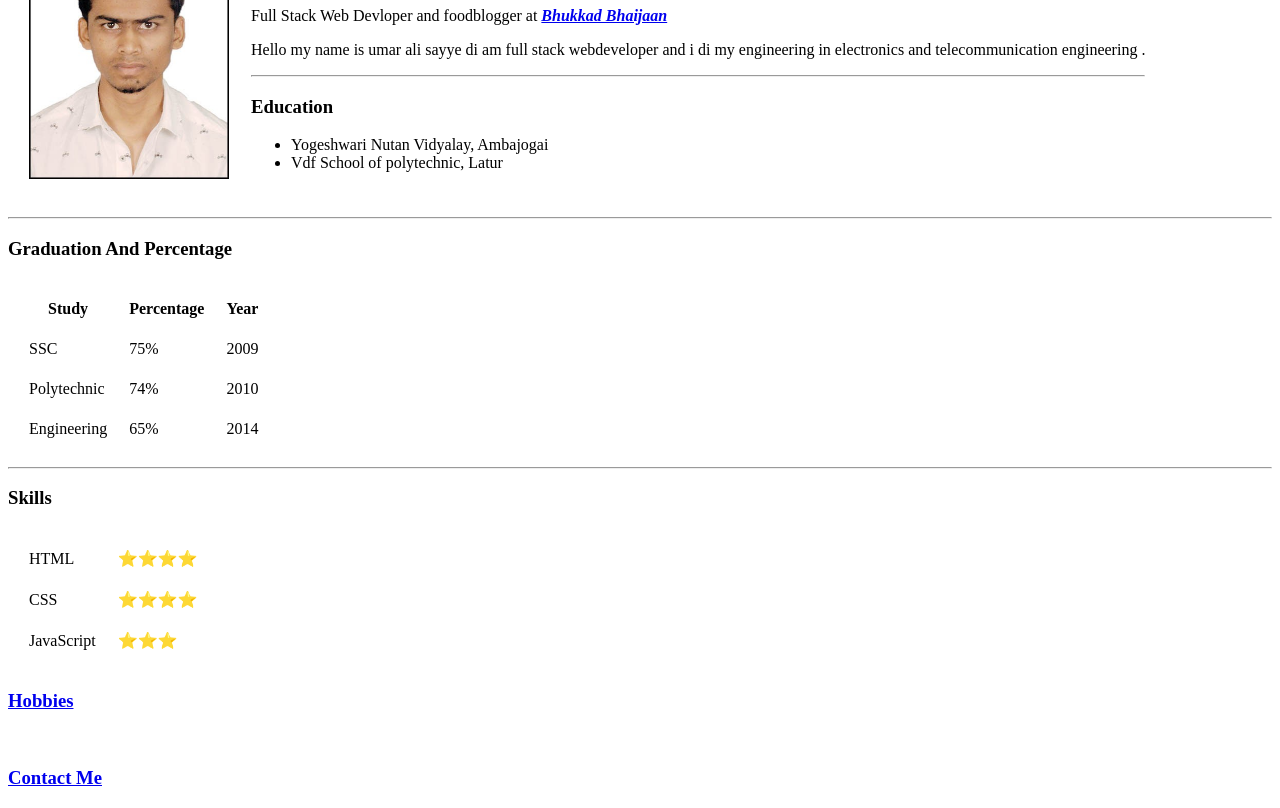
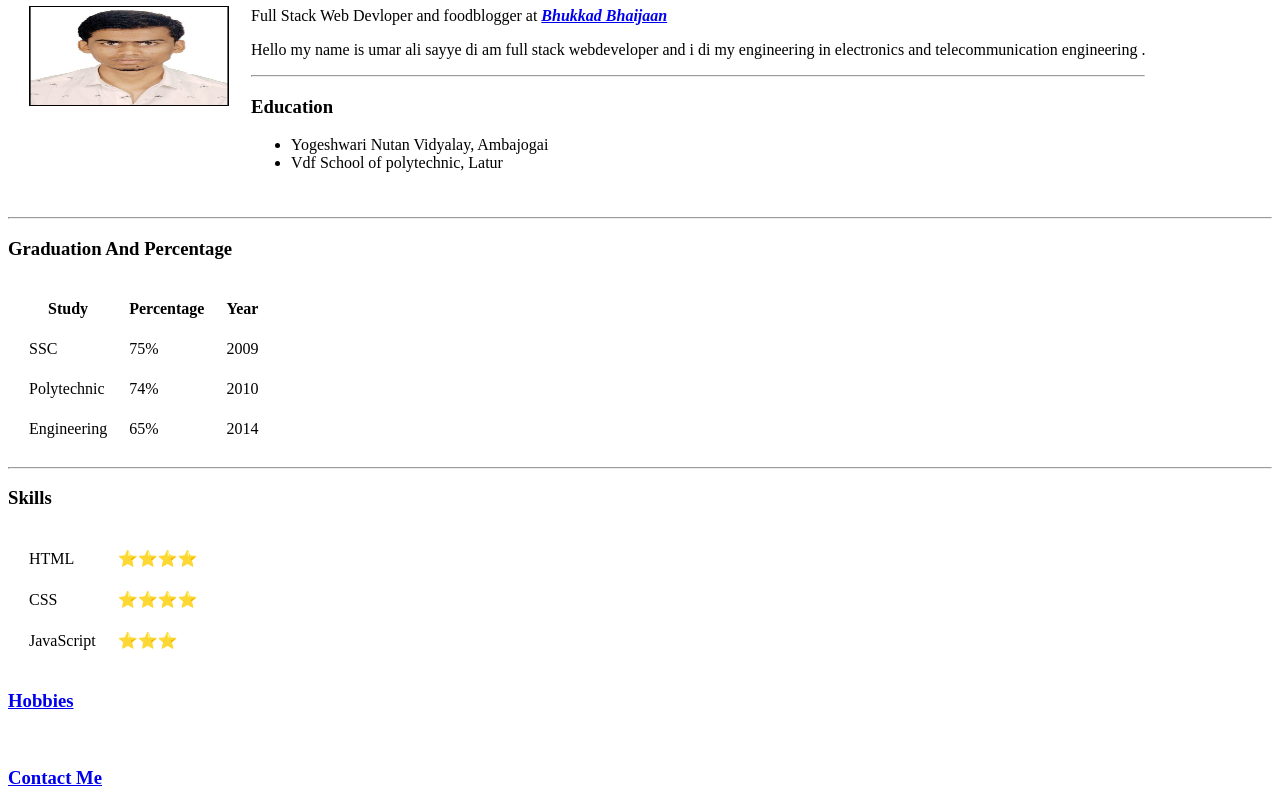
Before and after one commit to umaralisayyad/cv, a plain HTML site: page index.html in a window 1280 px wide. Shown: the part 102-910 px from the top of the page. Drawn offline with Linux system fonts and the light colour scheme.

Commit message:
photo height added

```diff
--- a/index.html
+++ b/index.html
@@ -11,7 +11,7 @@
     <table cellspacing = "20">
         <tr>
             <td>
-                <img src="DSC_0753.jpg" alt="my personal image" width="200">
+                <img src="DSC_0753.jpg" alt="my personal image" width="200" height="100">
             </td>
             <td>
                 <h1>Umar Ali Sayyed</h1>
```
